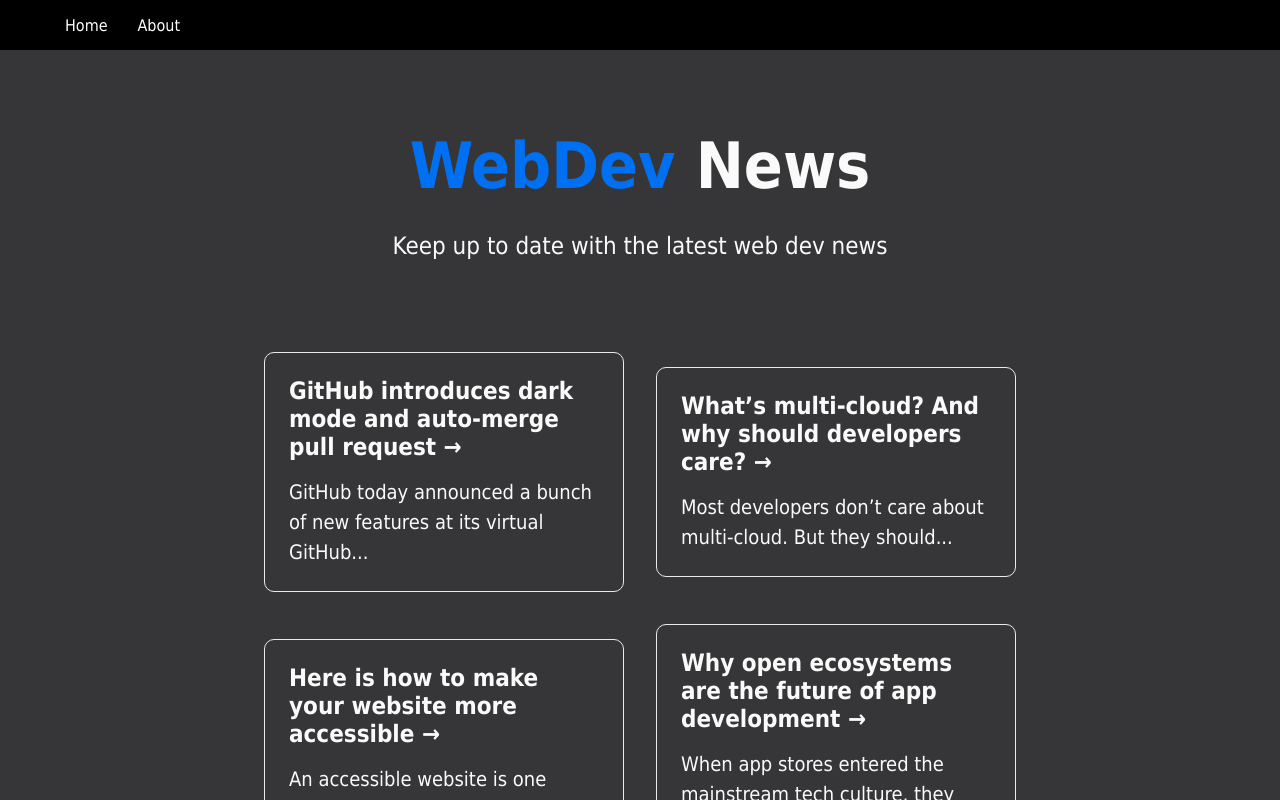
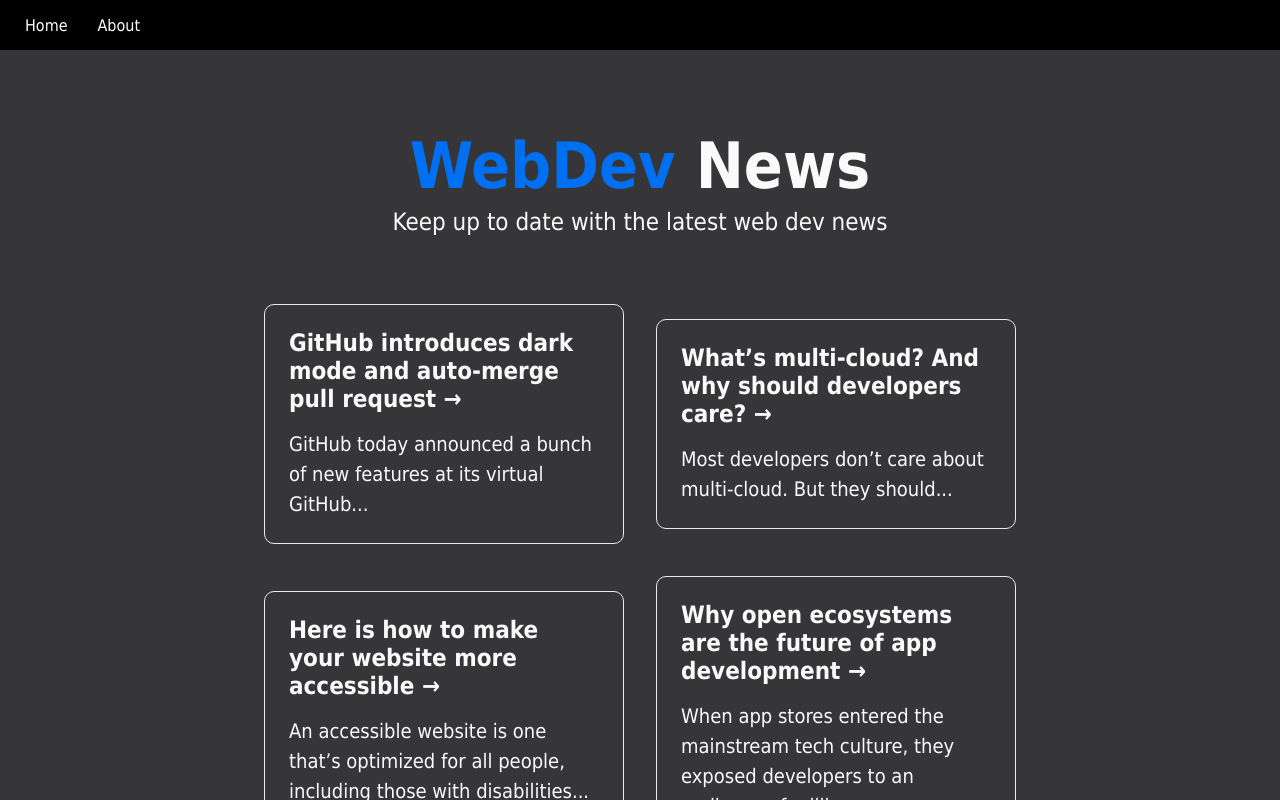
Before and after one commit to kbu715/Next.js-playground, a Next.js app: page / in a window 1280 px wide. Shown: the top 800 px of the page. Built offline with nearby package versions, Linux system fonts and the light colour scheme.

Commit message:
💄 reset style

```diff
--- a/my-theme.ts
+++ b/my-theme.ts
@@ -21,10 +21,58 @@
 }
 
 export const GlobalStyles = createGlobalStyle`
-  body {
+* {
+  box-sizing: border-box;
+  margin: 0;
+  -moz-osx-font-smoothing: grayscale;
+  -webkit-font-smoothing: antialiased;
+}
+
+body {
     background: ${({ theme }) => theme.body};
     color: ${({ theme }) => theme.text};
-    font-family: Tahoma, Helvetica, Arial, Roboto, sans-serif;
+    font-family: 'Tahoma', sans-serif;
     transition: all 0.50s linear;
+}
+
+  h1 {
+  margin: 0;
+}
+
+a {
+  color: inherit;
+  text-decoration: none;
+}
+
+button,
+input,
+select,
+textarea {
+  background-color: transparent;
+  border: 0;
+
+  &:focus {
+    outline: none;
+    box-shadow: none;
   }
+}
+
+a,
+button {
+  cursor: pointer;
+}
+
+button {
+  padding: 0;
+}
+
+ul,
+ol {
+  padding-left: 0;
+  list-style: none;
+}
+
+address {
+  font-style: normal;
+}
 `
```
